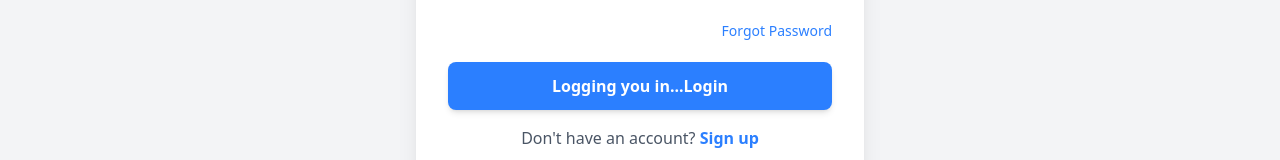
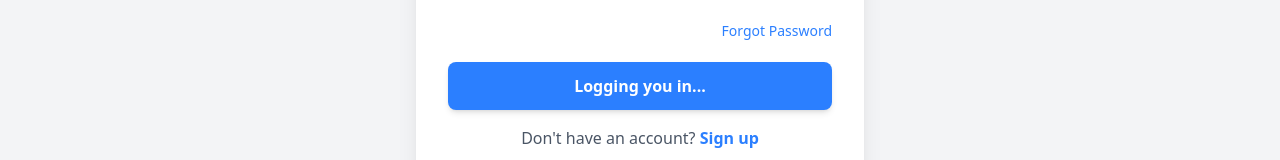
Before and after one commit to AbhiramiAppukuttan/Fin-Frontend, a React (Vite) app: page /login in a window 1280 px wide. Shown: the part 470-630 px from the top of the page. Built offline with nearby package versions, Linux system fonts and the light colour scheme.

Commit message:
Finishing web app

```diff
--- a/src/pages/user/Loginpage.jsx
+++ b/src/pages/user/Loginpage.jsx
@@ -98,13 +98,12 @@ const Loginpage = () => {
           </a>
 
   </div>
-          <button
+            <button
             type="submit"
             className="w-full py-3 bg-blue-500 text-white font-semibold rounded-lg shadow-md hover:bg-blue-600 transition"
             disabled={isPending || formik.isSubmitting}
           >
-            {isPending ? 'Logging you in...' : 'Sign Up'}
-            Login
+            {isPending || formik.isSubmitting ? 'Logging you in...' : 'Login'}
           </button>
         </form>
 
--- a/src/pages/user/SubscriptionPage.jsx
+++ b/src/pages/user/SubscriptionPage.jsx
@@ -139,7 +139,6 @@ const SubscriptionPage = () => {
     },
   };
 
-
   const handleSubscribe = (planKey) => {
     const plan = plans[planKey];
     navigate(`/user/payment?plan=${planKey}&price=${plan.price}`);
```
